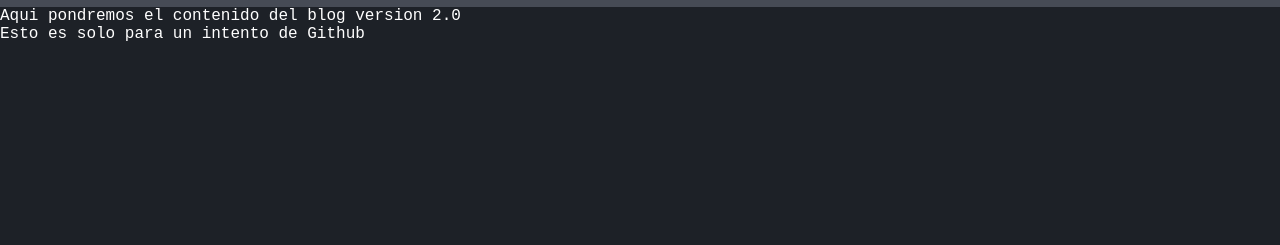
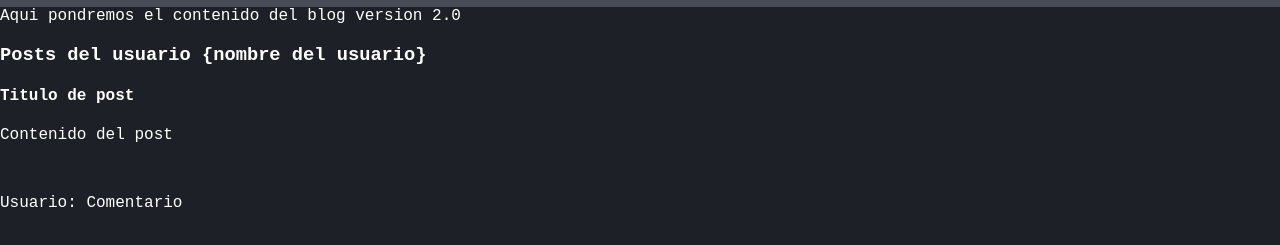
Before and after one commit to JulioPariona/Git, a plain HTML site: page index.html in a window 1280 px wide. Shown: the part 63-308 px from the top of the page. Drawn offline with Linux system fonts and the light colour scheme; a web font is replaced by a local one.

Commit message:
Add post styles html

```diff
--- a/index.html
+++ b/index.html
@@ -18,8 +18,14 @@
     <div>
         Aqui pondremos el contenido del blog version 2.0
     </div>
-    <div>
-        Esto es solo para un intento de Github
+    <div class = "container" id="content">
+        <h3>Posts del usuario  {nombre del usuario}</h3>
+        <div class="post">
+            <h4>Titulo de post</h4>
+            <p>Contenido del post</p>
+            <br>
+            <p><span>Usuario:</span> Comentario</p>
+        </div>
     </div>
 </body>
 </html>
```
